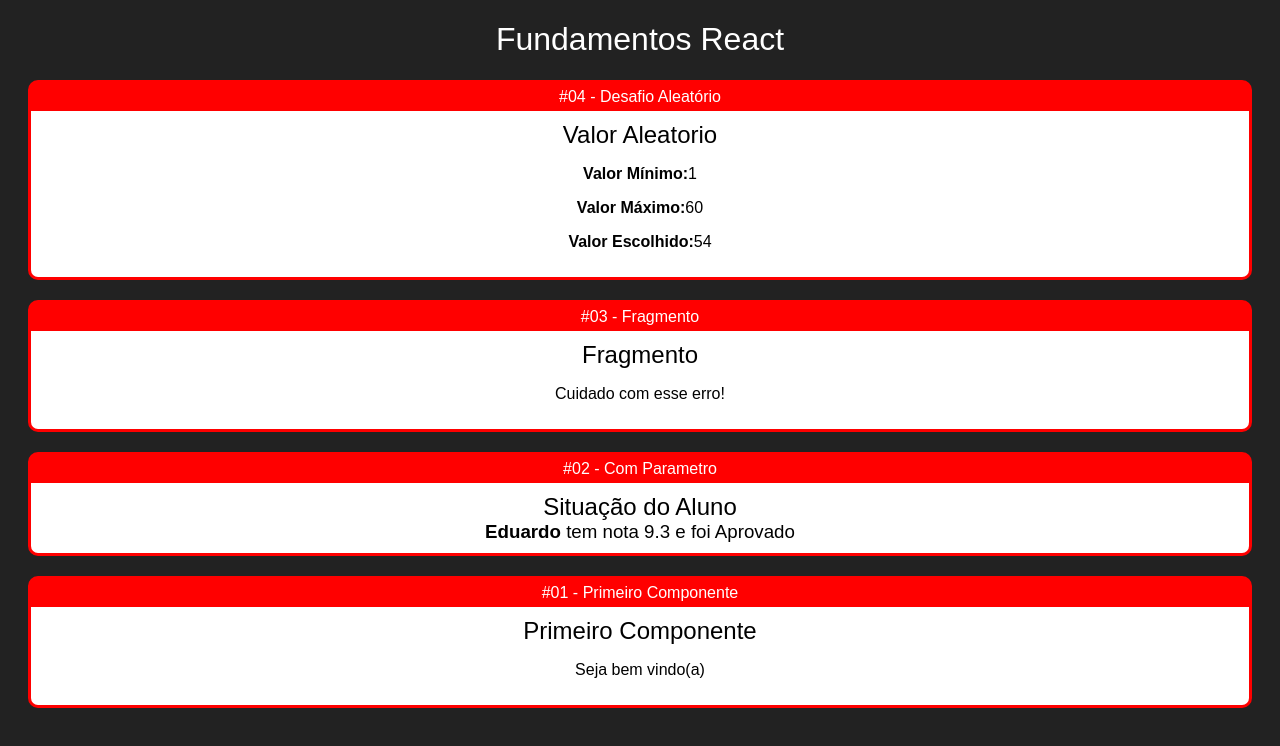
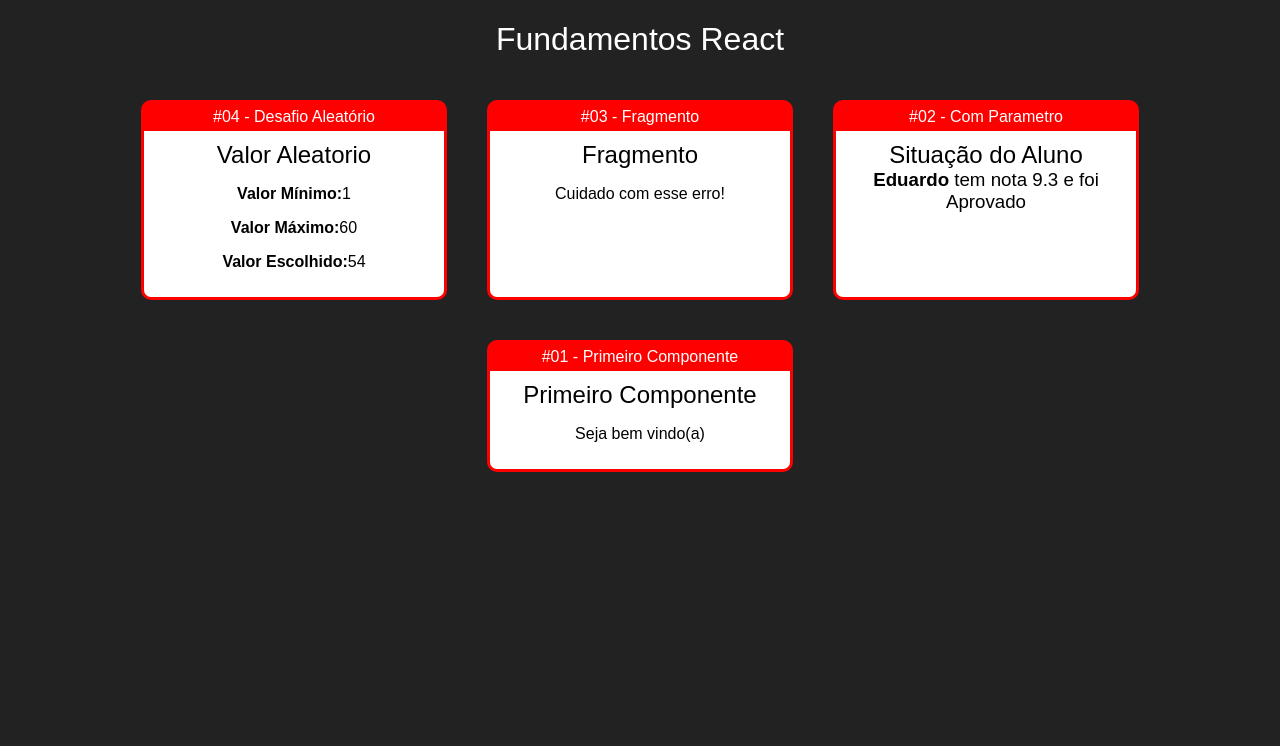
Before and after one commit to Egobbato/Curso-React-Redux, a React (Create React App) app in the folder fundamentos-react/: page / in a window 1280 px wide. Shown: the top 746 px of the page. Built offline with nearby package versions, Linux system fonts and the light colour scheme; the HTML template or start-up script is replaced by a standard one.

Commit message:
Componente Card #02

```diff
--- /dev/null
+++ b/fundamentos-react/src/App.css
@@ -0,0 +1,7 @@
+.App .Cards{
+
+    display: flex;
+    flex-wrap: wrap;
+    justify-content: center;
+
+}
--- a/fundamentos-react/src/App.jsx
+++ b/fundamentos-react/src/App.jsx
@@ -1,3 +1,4 @@
+import "./App.css";
 import React from "react";
 import Primeiro from "./components/basicos/Primeiro";
 import ComParametro from "./components/basicos/ComParametro";
@@ -7,8 +8,10 @@
 
 export default function App(props) {
   return (
-    <div id="app">
+    <div className="App">
       <h1>Fundamentos React</h1>
+
+      <div className="Cards">
         <Card titulo="#04 - Desafio Aleatório">
           <Aleatorio min={1} max={60} />
         </Card>
@@ -25,5 +28,6 @@
           <Primeiro />
         </Card>
       </div>
+    </div>
   );
 }
--- a/fundamentos-react/src/components/layout/Card.css
+++ b/fundamentos-react/src/components/layout/Card.css
@@ -4,6 +4,11 @@
     overflow: hidden;
     border: 3px solid red;
     margin: 20px;
+    display: flex;
+    flex-direction: column;
+    min-width: 300px;
+    max-width: 300px;
+
 }
 
 .Title{
@@ -18,5 +23,6 @@
     background-color: #fff;
     color: #000;
     padding: 10px;
+    flex-grow: 1;
 
 }
```
Lines whose indentation alone changed are shown as unchanged.
